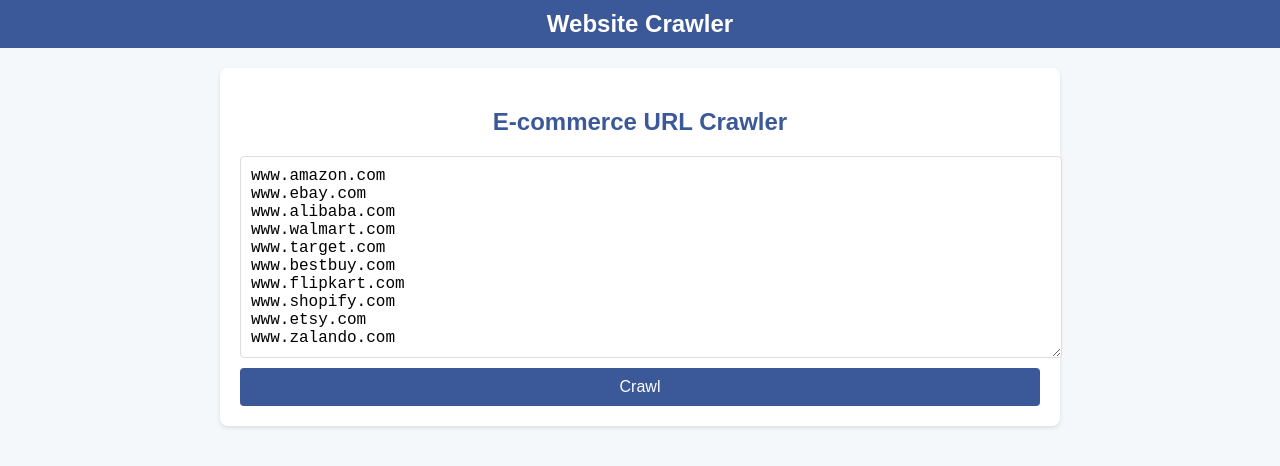
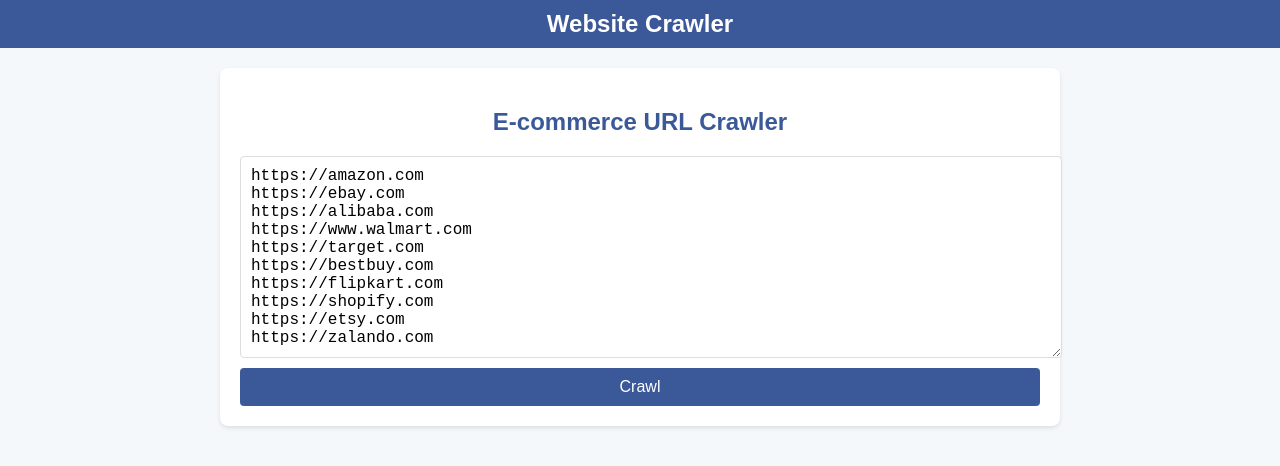
Before and after one commit to sailokesh-hub/Website-Crawler-URL-discovery, a React (Create React App) app in the folder frontend/: page / in a window 1280 px wide. Shown: the top 466 px of the page. Built offline with nearby package versions, Linux system fonts and the light colour scheme.

Commit message:
defualt websites added

```diff
--- a/frontend/src/App.js
+++ b/frontend/src/App.js
@@ -3,16 +3,16 @@
 import "./App.css";
 
 const App = () => {
-  const initialDomains = `www.amazon.com
-www.ebay.com
-www.alibaba.com
-www.walmart.com
-www.target.com
-www.bestbuy.com
-www.flipkart.com
-www.shopify.com
-www.etsy.com
-www.zalando.com`;
+  const initialDomains = `https://amazon.com
+https://ebay.com
+https://alibaba.com
+https://www.walmart.com
+https://target.com
+https://bestbuy.com
+https://flipkart.com
+https://shopify.com
+https://etsy.com
+https://zalando.com`;
   const [domains, setDomains] = useState("");
   const [results, setResults] = useState(null);
 
```
